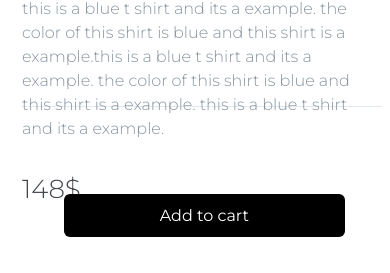
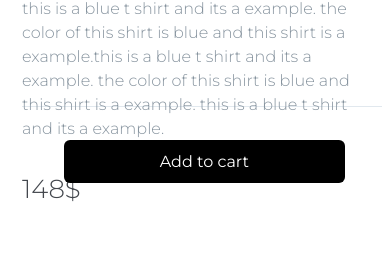
Before and after one commit to KoushaDev/shop-sample1, a plain HTML site: page root/pages/products/product1.html in a window 390 px wide. Shown: the part 571-844 px from the top of the page. Drawn offline with nearby package versions, Linux system fonts and the light colour scheme.

Commit message:
Update products.css

```diff
--- a/root/css/products/products.css
+++ b/root/css/products/products.css
@@ -215,7 +215,7 @@ header{
 	.cart-btn1{
 		position: relative;
 		left: -37;
-		bottom: -27px;
+		bottom: 27px;
 		width: 50vh;
 		text-align: center;
 	}
```
